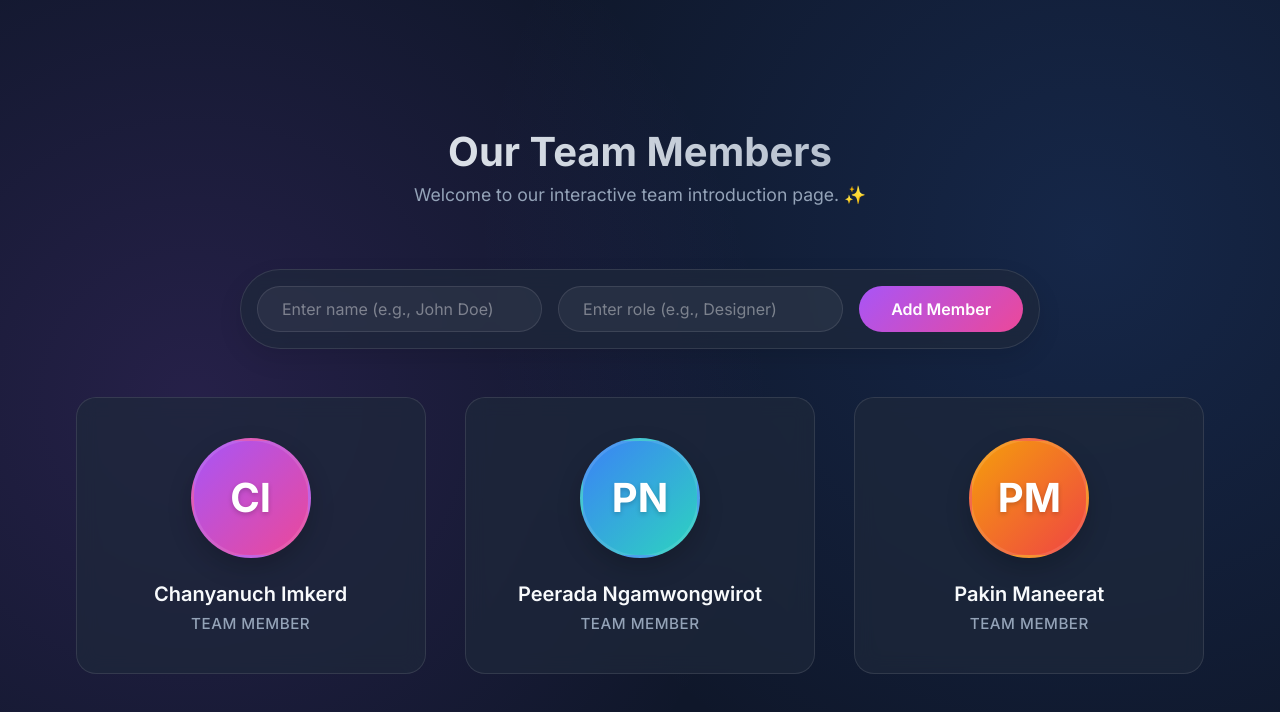
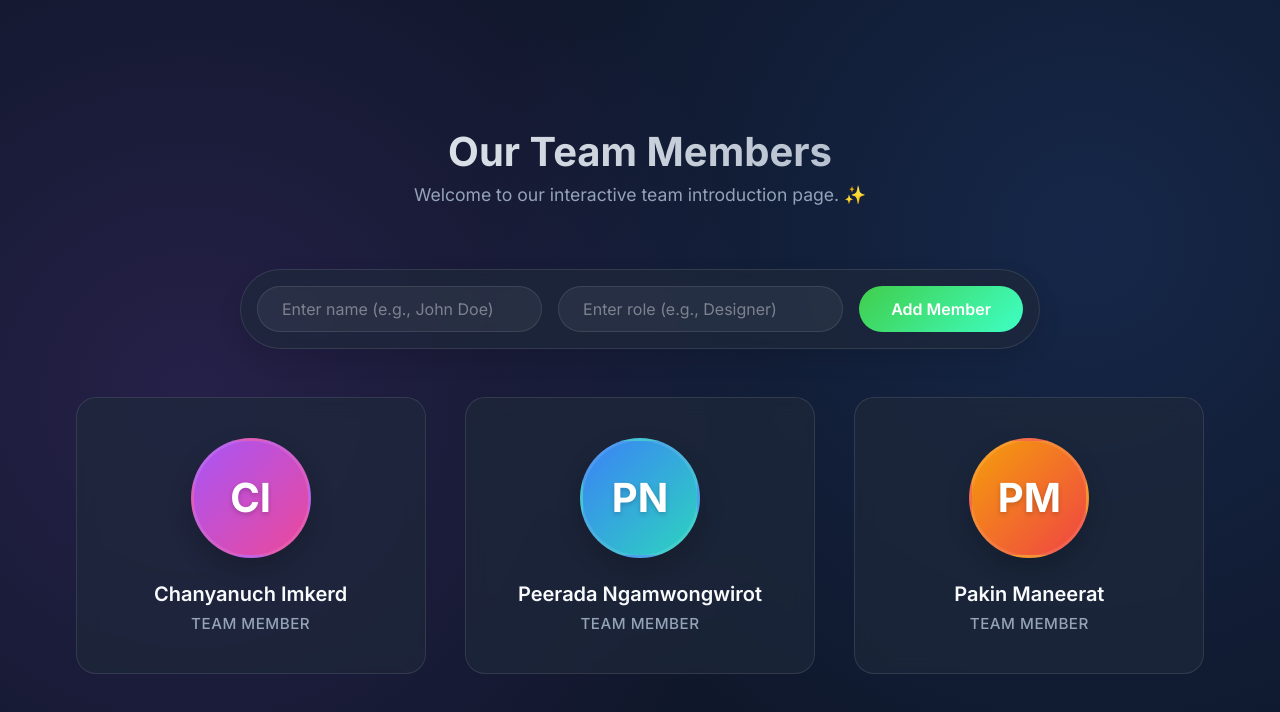
Before and after one commit to ChanyanuchImk/cs365_DevopsPipeline, a website: page app/index.html in a window 1280 px wide. Drawn offline with Linux system fonts and the light colour scheme.

Commit message:
update frontend

```diff
--- a/app/style.css
+++ b/app/style.css
@@ -186,7 +186,7 @@ header p {
 }
 
 .input-group button {
-    background: linear-gradient(135deg, #a855f7 0%, #ec4899 100%);
+    background: linear-gradient(135deg, #40ce4b 0%, #3effc5 100%);
     color: white;
     border: none;
     padding: 0.75rem 2rem;
```
